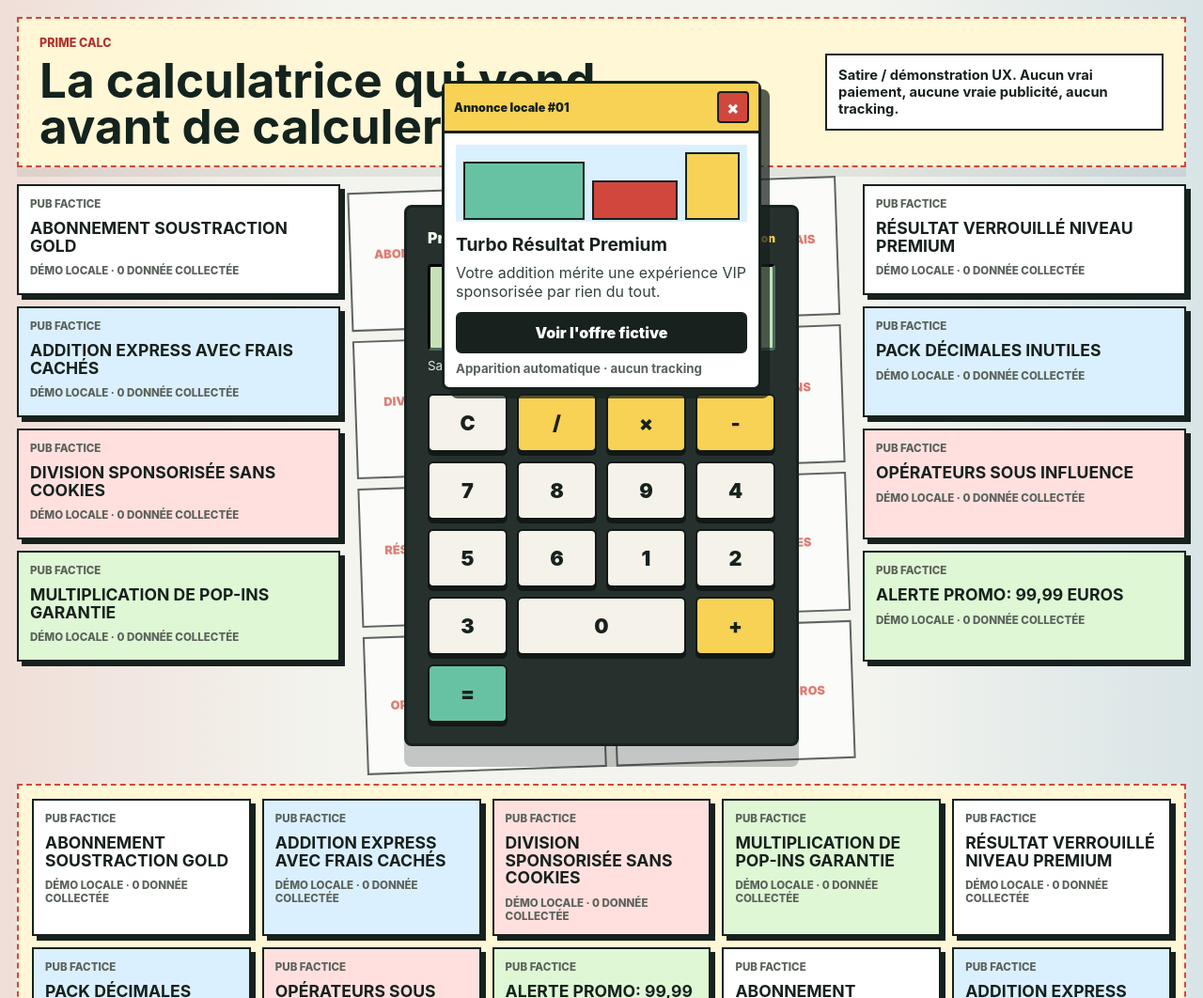
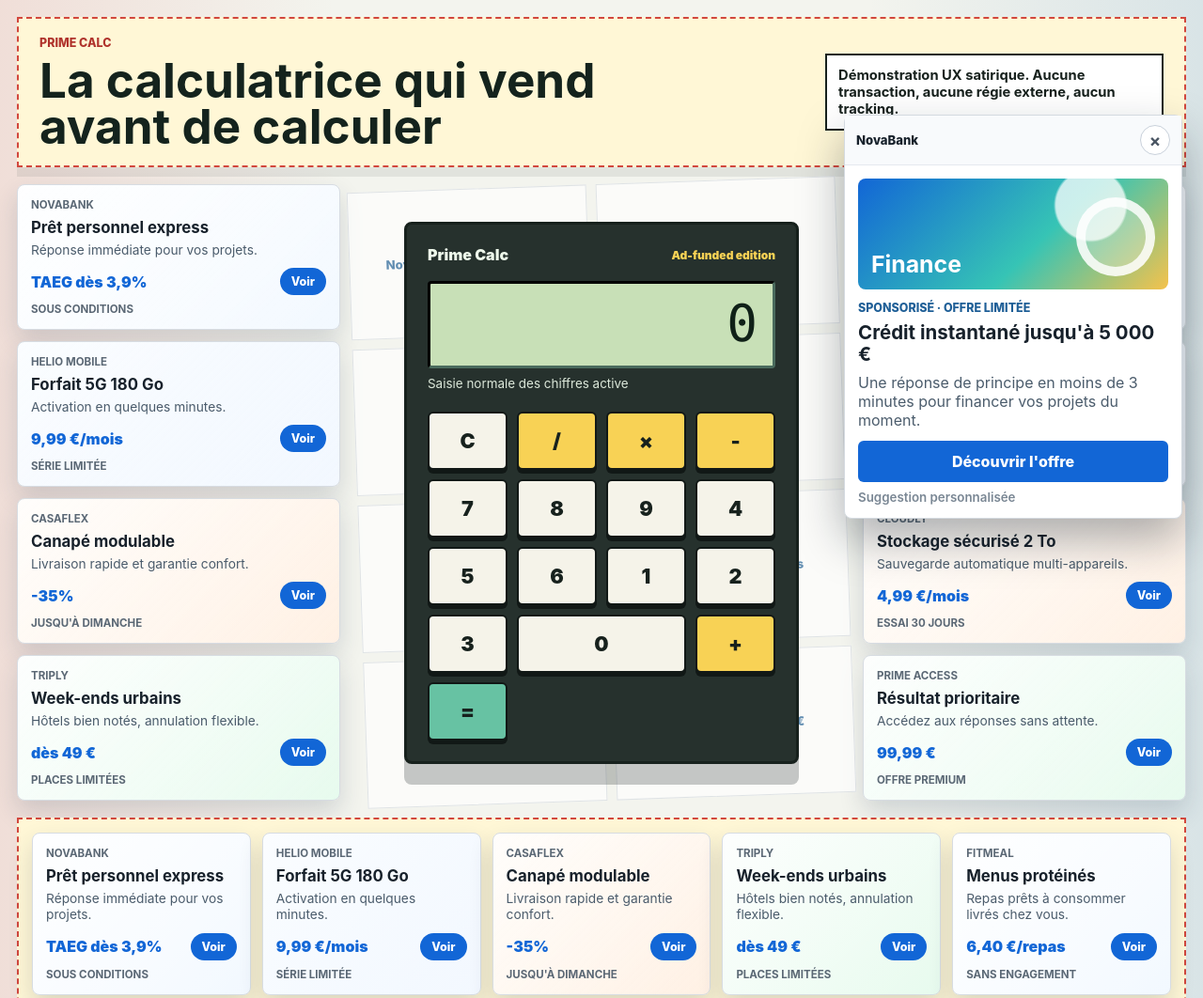
Before and after one commit to AddriPB/Prime-Calc, a website built with Vite: page index.html in a window 1280 px wide. Shown: the top 1062 px of the page at 94% size. Built offline with nearby package versions, Linux system fonts and the light colour scheme.

Commit message:
Make ads look realistic and closeable

```diff
--- a/src/main.js
+++ b/src/main.js
@@ -4,34 +4,45 @@ const CONFIG = {
   DEMO_REDIRECT_URL: "https://example.com/",
   SATIRE_MODE_ENABLED: true,
   ADS_LOOP_ENABLED: true,
+  ADS_ON_DIGIT_ENABLED: true,
   AUTO_AD_INTERVAL_MS: 5000,
 };
 
 const adMessages = [
   {
-    title: "Turbo Résultat Premium",
-    body: "Votre addition mérite une expérience VIP sponsorisée par rien du tout.",
-    cta: "Voir l'offre fictive",
+    brand: "NovaBank",
+    title: "Crédit instantané jusqu'à 5 000 €",
+    body: "Une réponse de principe en moins de 3 minutes pour financer vos projets du moment.",
+    cta: "Découvrir l'offre",
+    tag: "Finance",
   },
   {
-    title: "Assurance Parenthèses",
-    body: "Protégez vos calculs contre les priorités opératoires imprévues.",
-    cta: "Simulation locale",
+    brand: "Helio Mobile",
+    title: "Forfait 5G 180 Go à prix réduit",
+    body: "Appels illimités, roaming Europe inclus et activation immédiate en ligne.",
+    cta: "Comparer les forfaits",
+    tag: "Télécom",
   },
   {
-    title: "Pack Zéro Tracking",
-    body: "Nous ne collectons aucune donnée, mais nous occupons tout l'écran.",
-    cta: "Démo neutre",
+    brand: "CasaFlex",
+    title: "Canapé modulable livré en 72 h",
+    body: "Composez votre salon avec des modules premium et une garantie confort 10 ans.",
+    cta: "Voir la collection",
+    tag: "Maison",
   },
   {
-    title: "Crédit Décimales",
-    body: "Payez maintenant, arrondissez plus tard. Publicité 100% factice.",
-    cta: "Ouvrir le néant",
+    brand: "Triply",
+    title: "Séjours urbains dès 49 € la nuit",
+    body: "Des hôtels bien notés, des annulations flexibles et des offres limitées cette semaine.",
+    cta: "Réserver maintenant",
+    tag: "Voyage",
   },
   {
-    title: "Booster de Chiffres",
-    body: "Multipliez votre patience par un nombre absurde de pop-ins.",
-    cta: "Continuer quand même",
+    brand: "FitMeal",
+    title: "Menus protéinés livrés chez vous",
+    body: "Choisissez vos objectifs, recevez vos repas prêts à consommer du lundi au vendredi.",
+    cta: "Créer mon panier",
+    tag: "Bien-être",
   },
 ];
 
@@ -68,6 +79,9 @@ function inputDigit(digit) {
   if (calculatorBlocked) return;
   currentInput = currentInput === "0" ? digit : `${currentInput}${digit}`;
   updateDisplay();
+  if (CONFIG.SATIRE_MODE_ENABLED && CONFIG.ADS_ON_DIGIT_ENABLED) {
+    createAdPopup("digit");
+  }
 }
 
 function clearCalculator() {
@@ -130,26 +144,25 @@ function createAdPopup(reason = "automatic") {
   node.className = "ad-popin";
   node.style.setProperty("--x-offset", `${offset}px`);
   node.style.setProperty("--y-offset", `${offset * 0.7}px`);
-  node.setAttribute("aria-label", `Publicité factice ${ad.title}`);
+  node.setAttribute("aria-label", `Annonce sponsorisée ${ad.title}`);
   node.innerHTML = `
     <div class="ad-popin__chrome">
-      <span>Annonce locale #${String(id + 1).padStart(2, "0")}</span>
+      <span>${ad.brand}</span>
       <button type="button" aria-label="Fermer cette publicité" data-close-ad>×</button>
     </div>
     <div class="ad-popin__visual" aria-hidden="true">
-      <span></span><span></span><span></span>
+      <strong>${ad.tag}</strong>
+      <span></span>
     </div>
+    <p class="ad-popin__label">Sponsorisé · Offre limitée</p>
     <h3>${ad.title}</h3>
     <p>${ad.body}</p>
     <button type="button" data-ad-action>${ad.cta}</button>
-    <small>${reason === "automatic" ? "Apparition automatique" : "Déclenchée par interaction"} · aucun tracking</small>
+    <small>${reason === "automatic" ? "Suggestion personnalisée" : "Recommandation contextuelle"}</small>
   `;
 
   node.querySelector("[data-close-ad]").addEventListener("click", () => {
     node.remove();
-    if (CONFIG.ADS_LOOP_ENABLED && CONFIG.SATIRE_MODE_ENABLED) {
-      window.setTimeout(() => createAdPopup("loop"), 80);
-    }
   });
 
   node.querySelector("[data-ad-action]").addEventListener("click", openDemoTab);
@@ -159,9 +172,14 @@ function createAdPopup(reason = "automatic") {
 function createStaticAd(text, index) {
   return `
     <article class="static-ad static-ad--${index % 4}">
-      <span>Pub factice</span>
-      <strong>${text}</strong>
-      <small>Démo locale · 0 donnée collectée</small>
+      <span>${text.brand}</span>
+      <strong>${text.title}</strong>
+      <p>${text.body}</p>
+      <div>
+        <em>${text.price}</em>
+        <button type="button">Voir</button>
+      </div>
+      <small>${text.meta}</small>
     </article>
   `;
 }
@@ -169,14 +187,62 @@ function createStaticAd(text, index) {
 function renderApp() {
   const app = document.querySelector("#app");
   const staticAds = [
-    "Abonnement Soustraction Gold",
-    "Addition Express avec frais cachés",
-    "Division sponsorisée sans cookies",
-    "Multiplication de pop-ins garantie",
-    "Résultat verrouillé niveau premium",
-    "Pack Décimales inutiles",
-    "Opérateurs sous influence",
-    "Alerte promo: 99,99 euros",
+    {
+      brand: "NovaBank",
+      title: "Prêt personnel express",
+      body: "Réponse immédiate pour vos projets.",
+      price: "TAEG dès 3,9%",
+      meta: "Sous conditions",
+    },
+    {
+      brand: "Helio Mobile",
+      title: "Forfait 5G 180 Go",
+      body: "Activation en quelques minutes.",
+      price: "9,99 €/mois",
+      meta: "Série limitée",
+    },
+    {
+      brand: "CasaFlex",
+      title: "Canapé modulable",
+      body: "Livraison rapide et garantie confort.",
+      price: "-35%",
+      meta: "Jusqu'à dimanche",
+    },
+    {
+      brand: "Triply",
+      title: "Week-ends urbains",
+      body: "Hôtels bien notés, annulation flexible.",
+      price: "dès 49 €",
+      meta: "Places limitées",
+    },
+    {
+      brand: "FitMeal",
+      title: "Menus protéinés",
+      body: "Repas prêts à consommer livrés chez vous.",
+      price: "6,40 €/repas",
+      meta: "Sans engagement",
+    },
+    {
+      brand: "ZenDrive",
+      title: "Assurance auto flexible",
+      body: "Contrat en ligne avec assistance 24/7.",
+      price: "dès 18 €/mois",
+      meta: "Devis immédiat",
+    },
+    {
+      brand: "Cloudly",
+      title: "Stockage sécurisé 2 To",
+      body: "Sauvegarde automatique multi-appareils.",
+      price: "4,99 €/mois",
+      meta: "Essai 30 jours",
+    },
+    {
+      brand: "Prime Access",
+      title: "Résultat prioritaire",
+      body: "Accédez aux réponses sans attente.",
+      price: "99,99 €",
+      meta: "Offre premium",
+    },
   ];
 
   app.innerHTML = `
@@ -186,16 +252,16 @@ function renderApp() {
           <p class="eyebrow">Prime Calc</p>
           <h1>La calculatrice qui vend avant de calculer</h1>
         </div>
-        <p class="satire-notice">Satire / démonstration UX. Aucun vrai paiement, aucune vraie publicité, aucun tracking.</p>
+        <p class="satire-notice">Démonstration UX satirique. Aucune transaction, aucune régie externe, aucun tracking.</p>
       </header>
 
-      <aside class="ad-rail ad-rail--left" aria-label="Fausses publicités gauche">
+      <aside class="ad-rail ad-rail--left" aria-label="Publicités gauche">
         ${staticAds.slice(0, 4).map(createStaticAd).join("")}
       </aside>
 
       <section class="calculator-zone" aria-label="Calculatrice satirique">
         <div class="background-ads" aria-hidden="true">
-          ${staticAds.map((text, index) => `<span>${text}</span>`).join("")}
+          ${staticAds.map((ad) => `<span>${ad.brand} · ${ad.price}</span>`).join("")}
         </div>
         <div class="calculator" data-calculator>
           <div class="blocked-overlay">
@@ -221,7 +287,7 @@ function renderApp() {
         </div>
       </section>
 
-      <aside class="ad-rail ad-rail--right" aria-label="Fausses publicités droite">
+      <aside class="ad-rail ad-rail--right" aria-label="Publicités droite">
         ${staticAds.slice(4).map(createStaticAd).join("")}
       </aside>
 
@@ -236,13 +302,13 @@ function renderApp() {
       <button class="modal-close" type="button" data-payment-close aria-label="Fermer le paywall">×</button>
       <p class="eyebrow">Résultat disponible</p>
       <h2 id="payment-title">Débloquez le calcul pour 99,99 €</h2>
-      <p>Cette modale est une satire locale: aucun paiement réel n'est possible, aucune donnée n'est demandée.</p>
+      <p>Accès prioritaire au résultat avec traitement premium. Aucune donnée bancaire n'est demandée dans cette démonstration.</p>
       <div class="fake-card" aria-hidden="true">
         <span>PRIME PAYWALL</span>
         <strong>99,99 €</strong>
       </div>
       <div class="modal-actions">
-        <button type="button" data-payment-accept>Je refuse le vrai paiement fictif</button>
+        <button type="button" data-payment-accept>Refuser l'accès premium</button>
         <button type="button" data-payment-cancel>Annuler</button>
       </div>
     </dialog>
--- a/src/styles.css
+++ b/src/styles.css
@@ -108,54 +108,98 @@ button {
 
 .background-ads span,
 .static-ad {
-  border: 2px solid #17211d;
+  border: 1px solid #d7dce2;
   background: #ffffff;
-  color: #17211d;
-  font-weight: 900;
-  text-transform: uppercase;
+  color: #17212b;
 }
 
 .background-ads span {
   display: grid;
   place-items: center;
   min-height: 74px;
-  padding: 10px;
-  color: #d2473d;
-  font-size: 0.8rem;
+  padding: 12px;
+  color: #1f5f97;
+  font-size: 0.82rem;
+  font-weight: 800;
   text-align: center;
 }
 
 .static-ad {
-  min-height: 118px;
-  padding: 12px;
-  box-shadow: 5px 5px 0 #17211d;
+  min-height: 148px;
+  border-radius: 8px;
+  padding: 14px;
+  background:
+    linear-gradient(135deg, rgba(255, 255, 255, 0.86), rgba(255, 255, 255, 0.62)),
+    linear-gradient(135deg, #f6fbff, #ddeeff);
+  box-shadow: 0 12px 26px rgba(31, 51, 73, 0.16);
 }
 
 .static-ad span,
 .static-ad small {
   display: block;
-  color: #5b625b;
+  color: #5b6875;
   font-size: 0.72rem;
-  font-weight: 800;
+  font-weight: 700;
+  text-transform: uppercase;
 }
 
 .static-ad strong {
   display: block;
-  margin: 10px 0;
-  font-size: 1.1rem;
-  line-height: 1.05;
+  margin: 8px 0 6px;
+  color: #17212b;
+  font-size: 1.05rem;
+  line-height: 1.12;
+}
+
+.static-ad p {
+  margin: 0 0 10px;
+  color: #4b5c6c;
+  font-size: 0.86rem;
+  line-height: 1.25;
+}
+
+.static-ad div {
+  display: flex;
+  align-items: center;
+  justify-content: space-between;
+  gap: 8px;
+  margin: 10px 0 8px;
+}
+
+.static-ad em {
+  color: #1266d6;
+  font-size: 1rem;
+  font-style: normal;
+  font-weight: 900;
+}
+
+.static-ad button {
+  border: 0;
+  border-radius: 999px;
+  padding: 7px 12px;
+  background: #1266d6;
+  color: #ffffff;
+  font-size: 0.78rem;
+  font-weight: 800;
+  cursor: pointer;
 }
 
 .static-ad--1 {
-  background: #dbf0ff;
+  background:
+    linear-gradient(135deg, rgba(255, 255, 255, 0.88), rgba(245, 249, 255, 0.68)),
+    linear-gradient(135deg, #dceeff, #eef6ff);
 }
 
 .static-ad--2 {
-  background: #ffe0df;
+  background:
+    linear-gradient(135deg, rgba(255, 255, 255, 0.88), rgba(255, 247, 240, 0.7)),
+    linear-gradient(135deg, #fff1df, #ffe1c7);
 }
 
 .static-ad--3 {
-  background: #dff7d5;
+  background:
+    linear-gradient(135deg, rgba(255, 255, 255, 0.9), rgba(239, 255, 244, 0.7)),
+    linear-gradient(135deg, #e8f8ef, #d4f1df);
 }
 
 .calculator {
@@ -279,7 +323,7 @@ button {
 }
 
 .site-footer .static-ad {
-  min-height: 92px;
+  min-height: 132px;
 }
 
 .ad-layer {
@@ -291,14 +335,14 @@ button {
 
 .ad-popin {
   position: absolute;
-  top: calc(86px + var(--y-offset));
-  left: calc(50% - 170px + var(--x-offset));
-  width: min(340px, calc(100vw - 28px));
-  border: 3px solid #17211d;
+  top: calc(122px + var(--y-offset));
+  right: calc(22px + var(--x-offset));
+  width: min(360px, calc(100vw - 28px));
+  border: 1px solid #d4dae0;
   border-radius: 8px;
-  padding: 12px;
+  padding: 14px;
   background: #ffffff;
-  box-shadow: 9px 9px 0 rgba(23, 33, 29, 0.72);
+  box-shadow: 0 22px 48px rgba(15, 27, 39, 0.34);
   pointer-events: auto;
 }
 
@@ -306,84 +350,97 @@ button {
   display: flex;
   align-items: center;
   justify-content: space-between;
-  margin: -12px -12px 12px;
-  padding: 8px 10px;
-  border-bottom: 3px solid #17211d;
-  background: #f8d255;
-  font-size: 0.78rem;
-  font-weight: 900;
+  margin: -14px -14px 14px;
+  padding: 10px 12px;
+  border-bottom: 1px solid #e5e9ef;
+  background: #f8fafc;
+  color: #17212b;
+  font-size: 0.82rem;
+  font-weight: 800;
 }
 
 .ad-popin__chrome button,
 .modal-close {
-  width: 34px;
-  height: 34px;
-  border: 2px solid #17211d;
-  border-radius: 4px;
-  background: #d2473d;
-  color: #ffffff;
+  width: 32px;
+  height: 32px;
+  border: 1px solid #c9d1db;
+  border-radius: 999px;
+  background: #ffffff;
+  color: #4a5563;
   font-size: 1.15rem;
-  font-weight: 900;
+  font-weight: 700;
   cursor: pointer;
 }
 
 .ad-popin__visual {
-  display: grid;
-  grid-template-columns: 1fr 0.7fr 0.45fr;
-  align-items: end;
-  gap: 8px;
-  height: 82px;
+  position: relative;
+  display: flex;
+  align-items: flex-end;
+  justify-content: space-between;
+  height: 118px;
   margin-bottom: 12px;
-  padding: 8px;
-  background: #dbf0ff;
+  overflow: hidden;
+  border-radius: 8px;
+  padding: 14px;
+  background:
+    radial-gradient(circle at 75% 24%, rgba(255, 255, 255, 0.75) 0 14%, transparent 15%),
+    linear-gradient(135deg, #1266d6, #36c4b5 58%, #f5c24b);
+}
+
+.ad-popin__visual strong {
+  position: relative;
+  z-index: 1;
+  max-width: 150px;
+  color: #ffffff;
+  font-size: 1.55rem;
+  line-height: 1;
 }
 
 .ad-popin__visual span {
   display: block;
-  border: 2px solid #17211d;
-  background: #67c2a3;
-}
-
-.ad-popin__visual span:nth-child(1) {
-  height: 62px;
-}
-
-.ad-popin__visual span:nth-child(2) {
-  height: 42px;
-  background: #d2473d;
-}
-
-.ad-popin__visual span:nth-child(3) {
-  height: 72px;
-  background: #f8d255;
+  width: 84px;
+  height: 84px;
+  border: 10px solid rgba(255, 255, 255, 0.82);
+  border-radius: 50%;
+  background: rgba(255, 255, 255, 0.28);
 }
 
 .ad-popin h3 {
   margin: 0 0 8px;
-  font-size: 1.2rem;
+  color: #17212b;
+  font-size: 1.28rem;
+  line-height: 1.12;
 }
 
 .ad-popin p {
   margin: 0 0 12px;
-  color: #35433d;
+  color: #4b5c6c;
+}
+
+.ad-popin__label {
+  margin: 0 0 8px !important;
+  color: #1f5f97 !important;
+  font-size: 0.78rem;
+  font-weight: 800;
+  text-transform: uppercase;
 }
 
 .ad-popin [data-ad-action] {
   width: 100%;
-  border: 2px solid #17211d;
+  border: 0;
   border-radius: 6px;
-  padding: 10px;
-  background: #17211d;
+  padding: 12px;
+  background: #1266d6;
   color: #ffffff;
-  font-weight: 900;
+  font-weight: 800;
   cursor: pointer;
 }
 
 .ad-popin small {
   display: block;
   margin-top: 8px;
-  color: #5b625b;
-  font-weight: 700;
+  color: #7a8794;
+  font-weight: 600;
 }
 
 .payment-modal {
@@ -509,5 +566,6 @@ button {
 
   .ad-popin {
     left: 14px;
+    right: auto;
   }
 }
```
Also changed, not shown: README.md.
